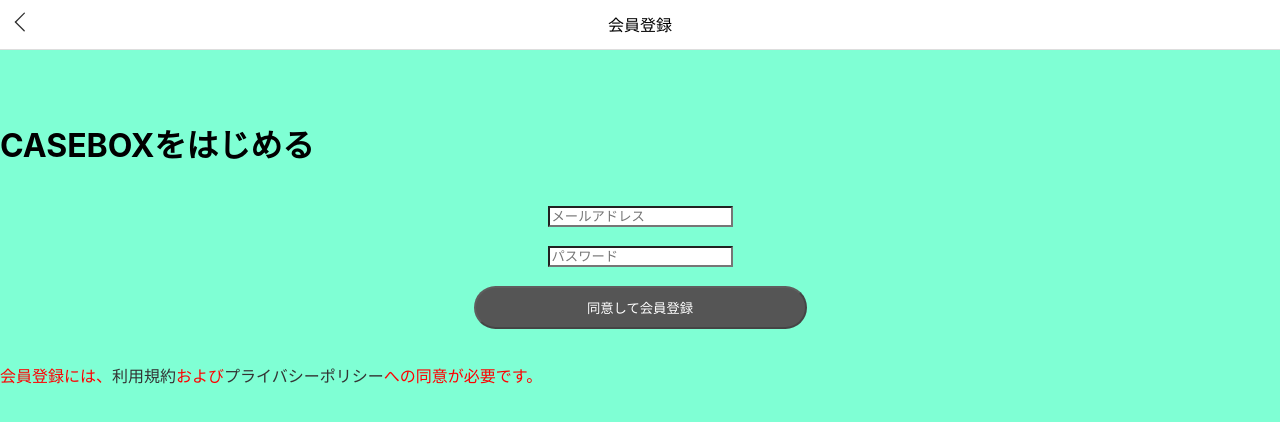
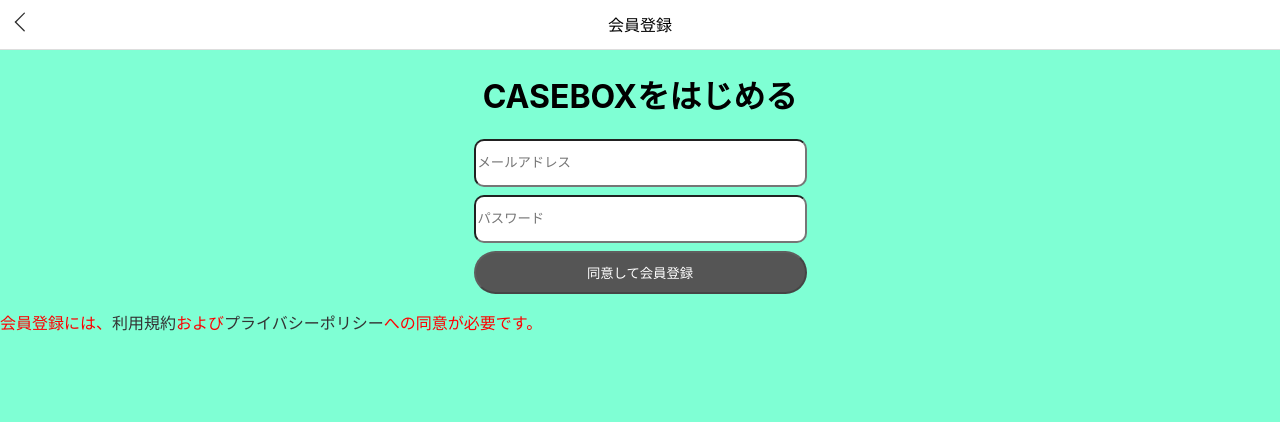
Before and after one commit to 2022-HEW/casebox, a Next.js app: page /App/app_sign_up in a window 1280 px wide. Shown: the top 422 px of the page. Built offline with nearby package versions, Linux system fonts and the light colour scheme.

Commit message:
入力エリアサイズ設定

```diff
--- a/src/styles/app_login.module.css
+++ b/src/styles/app_login.module.css
@@ -6,13 +6,16 @@
 }
 
 .subTitle{
-    margin: 70px auto 0px auto;
+    display: flex;
+    justify-content: center;
+    /* margin: 70px auto 0px auto; */
 }
-
 
 .Container > p{
     color: red;
 }
+
+
 /* 会員登録 */
 
 /* 全体のコンテナ― */
@@ -21,16 +24,20 @@
     align-items: center;
     flex-direction: column;
     justify-content: space-evenly;
-
-    height: 20%;
+    gap: 8px;
 }
 
-/* メール入力エリア */
+/* 入力エリア */
 .loginFormContainer > .mailForm{
-
+    width: 80%;
+    height: 48px;
+    max-width: 333px;
+    border-radius: 10px;
 }
 
-/* パスワード入力エリア */
 .loginFormContainer > .passwordForm{
-
+    width: 80%;
+    height: 48px;
+    max-width: 333px;
+    border-radius: 10px;
 }
```
